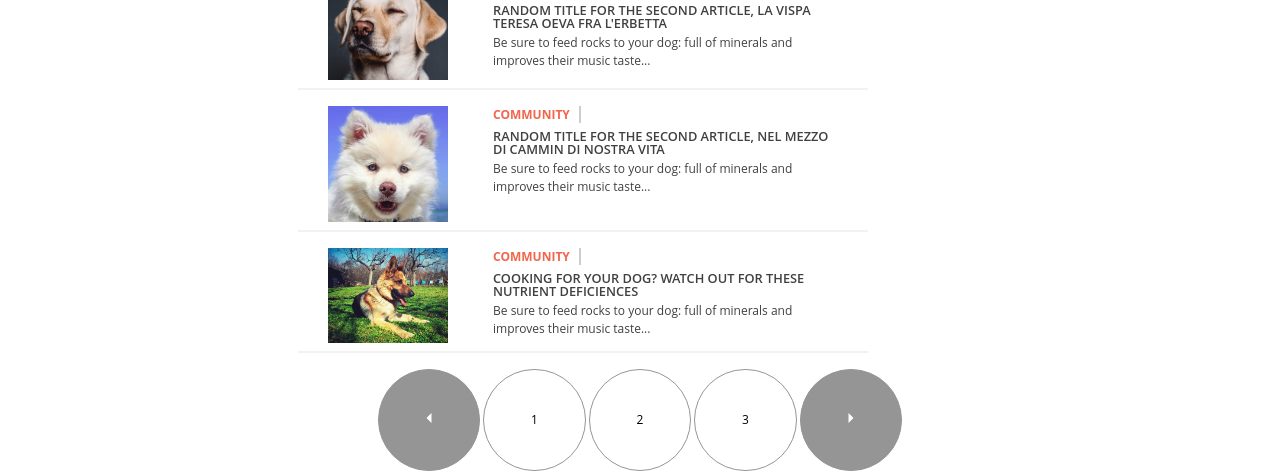
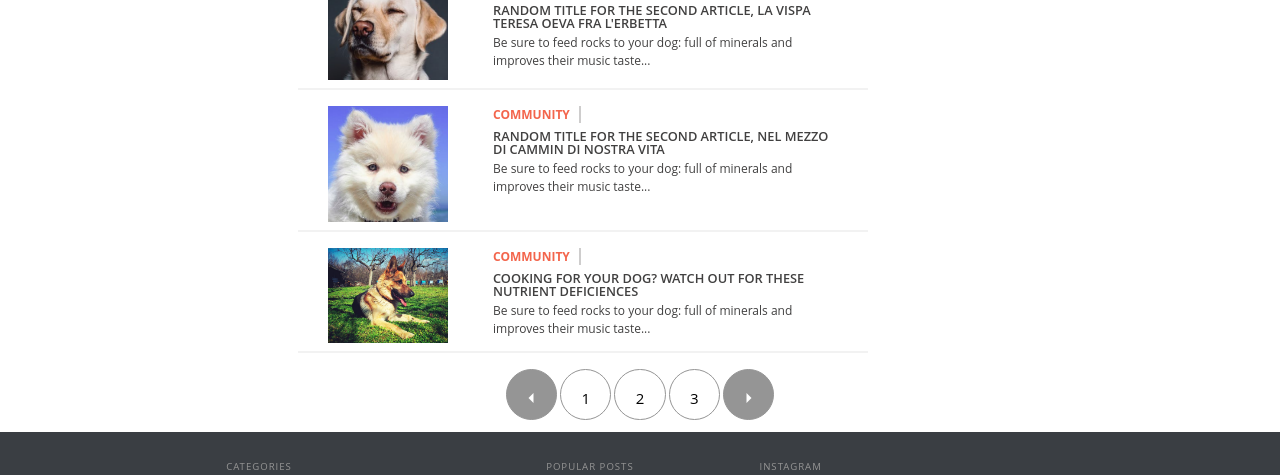
Before and after one commit to LilyDa08/FooDog, a plain HTML site: page Marco/Categories/community.html in a window 1280 px wide. Shown: the part 810-1285 px from the top of the page. Drawn offline with nearby package versions, Linux system fonts and the light colour scheme; a script that the page names is missing.

Commit message:
end of fryday

```diff
--- a/Marco/Categories/community.css
+++ b/Marco/Categories/community.css
@@ -219,7 +219,7 @@ figure {
     padding: 0;
     padding-bottom: 1vh;
     font-size: 1.2em;
-    font-weight: 100;
+    font-weight: bold;
 }
 
 #instaPictures {
@@ -578,6 +578,12 @@ a img {
         display: none;
     }
 
+    .btn-circle {
+        font-size: 15px;
+        width: 4vw;
+        height: 4vw;
+        padding: 1.4vw 0vw;
+    }
     /*FOOTER CSS BELOW*/
 
     footer .col-footer {
```
